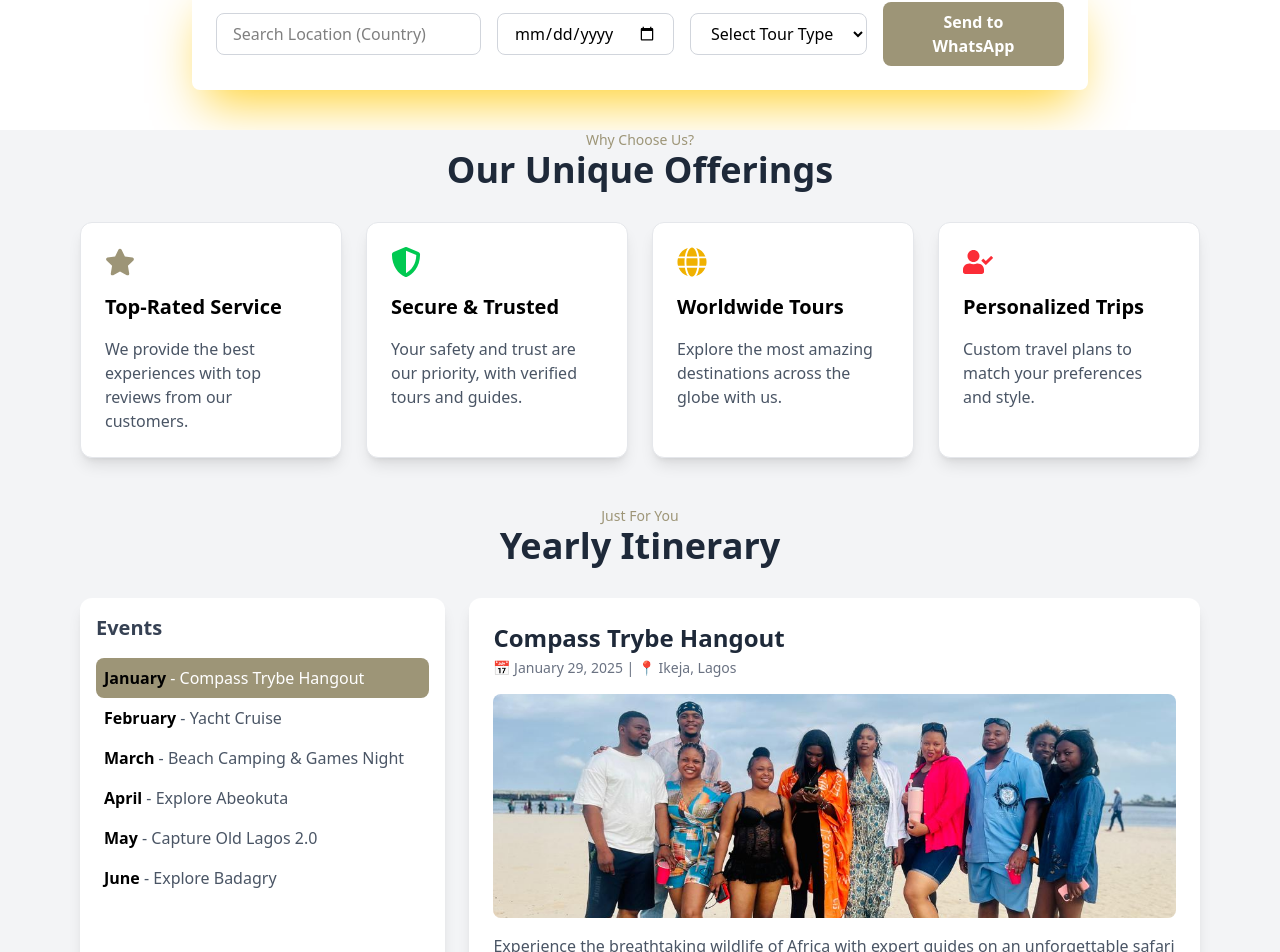
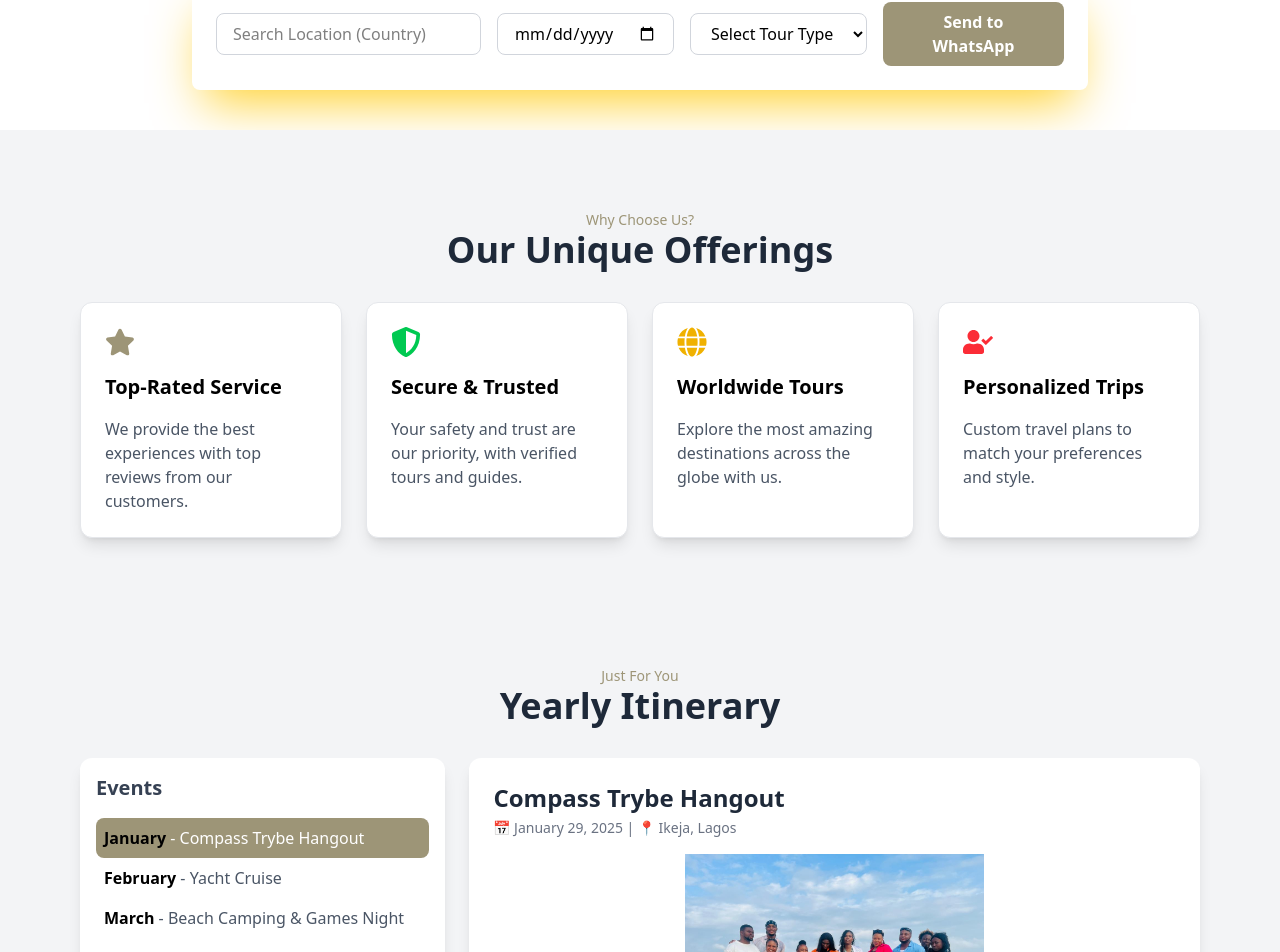
Before and after one commit to emachizy/compass-trybe, a React (Vite) app: page / in a window 1280 px wide. Shown: the part 794-1746 px from the top of the page. Built offline with nearby package versions, Linux system fonts and the light colour scheme; no server answers; a web font is replaced by a local one.

Commit message:
itinerary updated

```diff
--- a/src/components/FeaturedDestinations.jsx
+++ b/src/components/FeaturedDestinations.jsx
@@ -13,7 +13,7 @@ export default function FeaturedDestinations() {
       : destinations.filter((dest) => dest.region === selectedFilter);
 
   return (
-    <section className="py-16 px-4 max-w-7xl mx-auto">
+    <section className="py-20 px-4 max-w-7xl mx-auto">
       <div>
         <p className="text-[#9d9577] text-sm capitalize text-center">
           Destinations
--- a/src/components/Itinerary.jsx
+++ b/src/components/Itinerary.jsx
@@ -2,9 +2,10 @@ import { useState } from "react";
 import itineraryImg1 from "../assets/images/itinerary-images/itineraryImg1.jpg";
 import itineraryImg2 from "../assets/images/itinerary-images/itineraryImg2.jpg";
 import itineraryImg3 from "../assets/images/itinerary-images/itineraryImg3.jpg";
-import itineraryImg4 from "../assets/images/itinerary-images/itineraryImg4.jpg";
+// import itineraryImg4 from "../assets/images/itinerary-images/itineraryImg4.jpg";
 // import itineraryImg5 from "../assets/images/itinerary-images/itineraryImg5.jpg";
 // import itineraryImg6 from "../assets/images/itinerary-images/itineraryImg6.jpg";
+import may_itinerary from "../assets/images/itinerary-images/may-itinerary.jpg";
 
 const events = [
   {
@@ -51,11 +52,11 @@ const events = [
     id: 5,
     month: "May",
     title: "Capture Old Lagos 2.0",
-    date: "May 25, 2025",
+    date: "May 31, 2025",
     location: "Lagos, Lagos",
     description:
       "Experience the dense jungles and diverse wildlife of the Amazon Rainforest with experienced guides.",
-    image: itineraryImg2,
+    image: may_itinerary,
   },
   {
     id: 6,
@@ -73,7 +74,7 @@ const Itinerary = () => {
   const [selectedEvent, setSelectedEvent] = useState(events[0]); // Default to first event
 
   return (
-    <section className="py-12 bg-gray-100">
+    <section className="py-20 bg-gray-100">
       <div className="max-w-6xl mx-auto px-4">
         <p className="text-[#9d9577] text-sm capitalize text-center">
           Just for You
@@ -116,7 +117,7 @@ const Itinerary = () => {
             <img
               src={selectedEvent.image}
               alt={selectedEvent.title}
-              className="w-full h-56 object-cover rounded-lg mt-4"
+              className="w-full h-56 object-contain rounded-lg mt-4"
             />
             <p className="text-gray-600 mt-4">{selectedEvent.description}</p>
           </div>
--- a/src/components/WhyChooseUs.jsx
+++ b/src/components/WhyChooseUs.jsx
@@ -37,7 +37,7 @@ const WhyChooseUs = () => {
 
   return (
     <section className="why-choose-us py-12 bg-gray-100 mt-10">
-      <div className="max-w-6xl mx-auto px-4">
+      <div className="max-w-6xl mx-auto px-4 py-20">
         <p className="text-[#9d9577] text-sm capitalize text-center">
           Why choose us?
         </p>
```
Also changed, not shown: src/assets/images/itinerary-images/itineraryImg4.jpg (deleted), src/assets/images/itinerary-images/may-itinerary.jpg (added).
